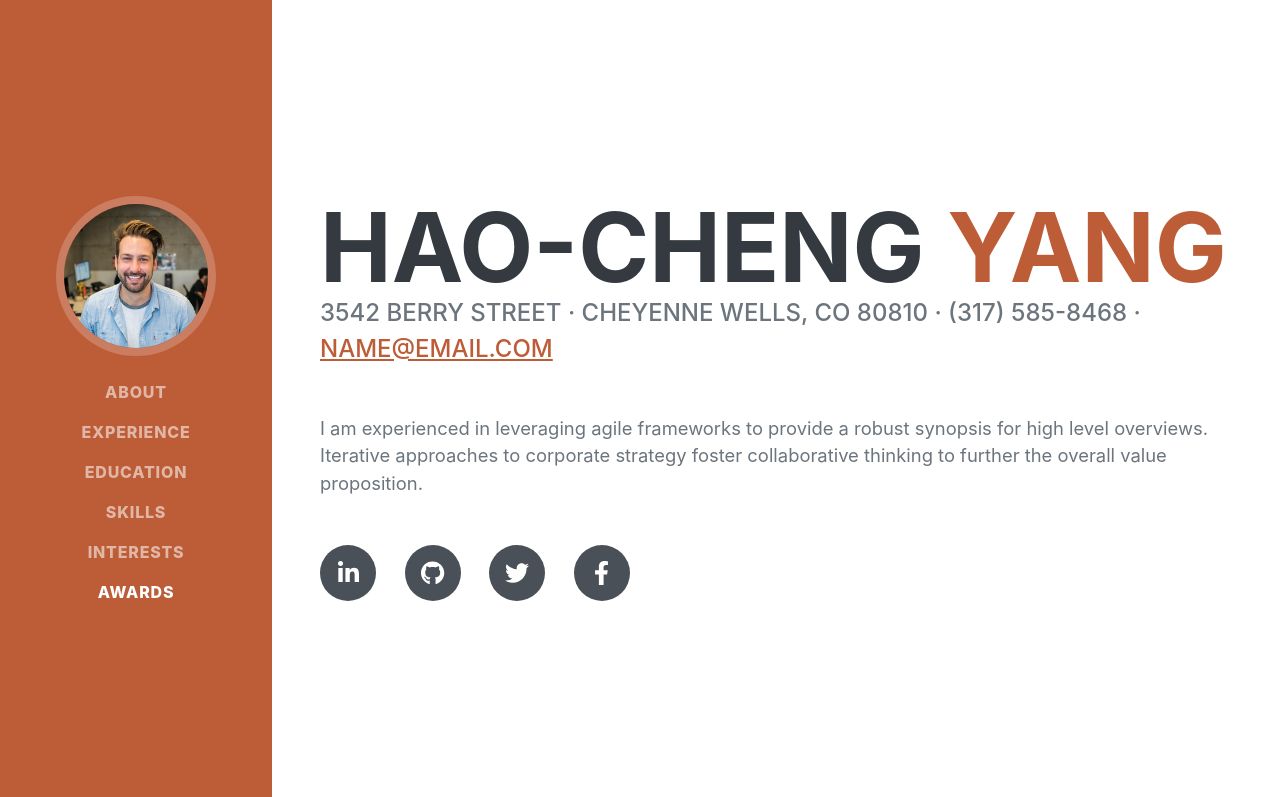
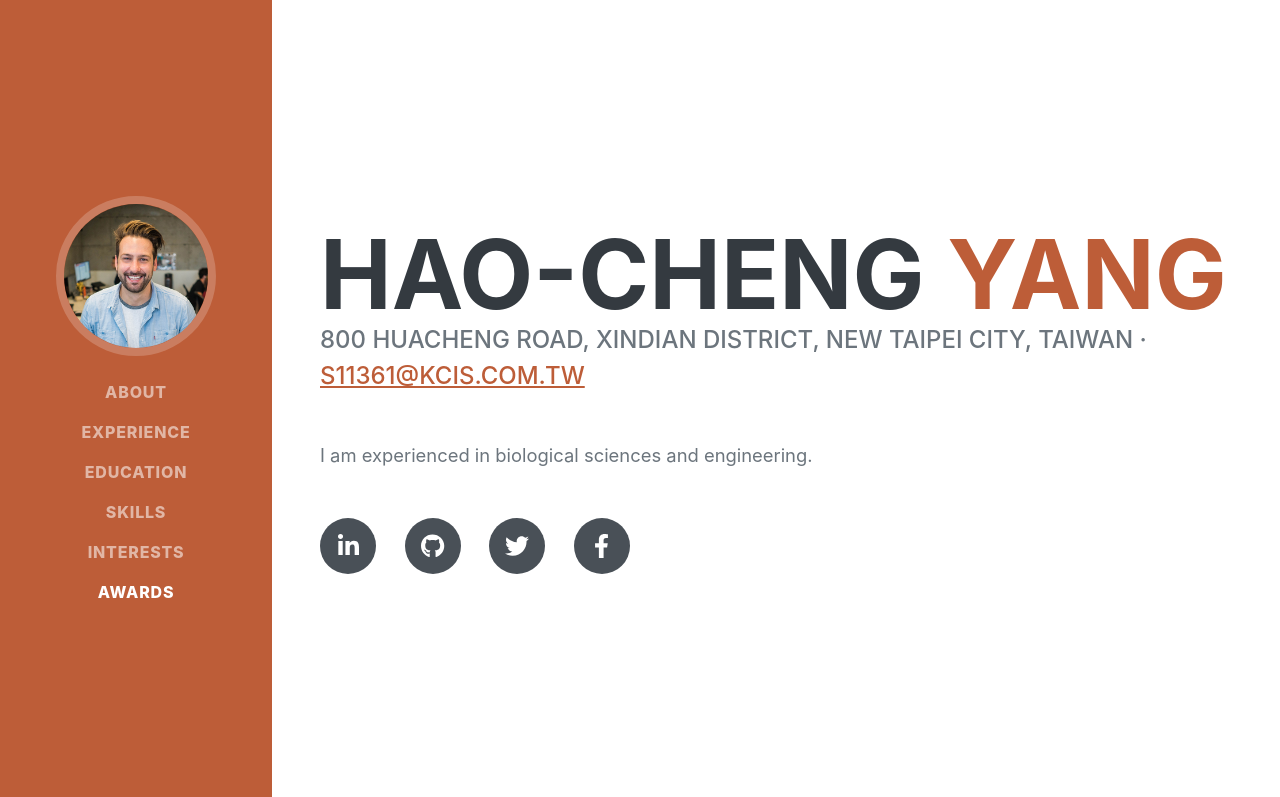
Before and after one commit to hao-chengy/hao-chengy.github.io, a plain HTML site: page index.html in a window 1280 px wide. Shown: the top 797 px of the page. Drawn offline with nearby package versions, Linux system fonts and the light colour scheme; a web font is replaced by a local one.

Commit message:
Update index.html

```diff
--- a/index.html
+++ b/index.html
@@ -44,10 +44,10 @@
                         <span class="text-primary">Yang</span>
                     </h1>
                     <div class="subheading mb-5">
-                        3542 Berry Street · Cheyenne Wells, CO 80810 · (317) 585-8468 ·
-                        <a href="mailto:name@email.com">name@email.com</a>
+                        800 HuaCheng Road, Xindian District, New Taipei City, Taiwan ·
+                        <a href="mailto:s1136@kcis.com.tw">s11361@kcis.com.tw</a>
                     </div>
-                    <p class="lead mb-5">I am experienced in leveraging agile frameworks to provide a robust synopsis for high level overviews. Iterative approaches to corporate strategy foster collaborative thinking to further the overall value proposition.</p>
+                    <p class="lead mb-5">I am experienced in biological sciences and engineering.</p>
                     <div class="social-icons">
                         <a class="social-icon" href="#!"><i class="fab fa-linkedin-in"></i></a>
                         <a class="social-icon" href="#!"><i class="fab fa-github"></i></a>
```
